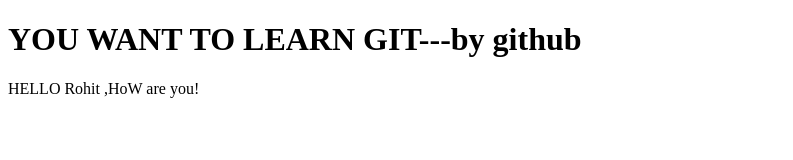
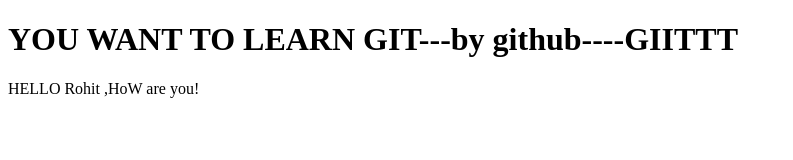
Before and after one commit to rohitkumar1706259/Web_Programming, a plain HTML site: page index.html in a window 1280 px wide. Shown: the whole page, without its empty margins (0-793 px from the left). Drawn offline with Linux system fonts and the light colour scheme.

Commit message:
add name

```diff
--- a/index.html
+++ b/index.html
@@ -5,7 +5,7 @@
 </head>
 <body>
 <h1>
-    YOU WANT TO LEARN GIT---by github
+    YOU WANT TO LEARN GIT---by github----GIITTT
 </h1>
 HELLO Rohit ,HoW are you!
 </body>
```
